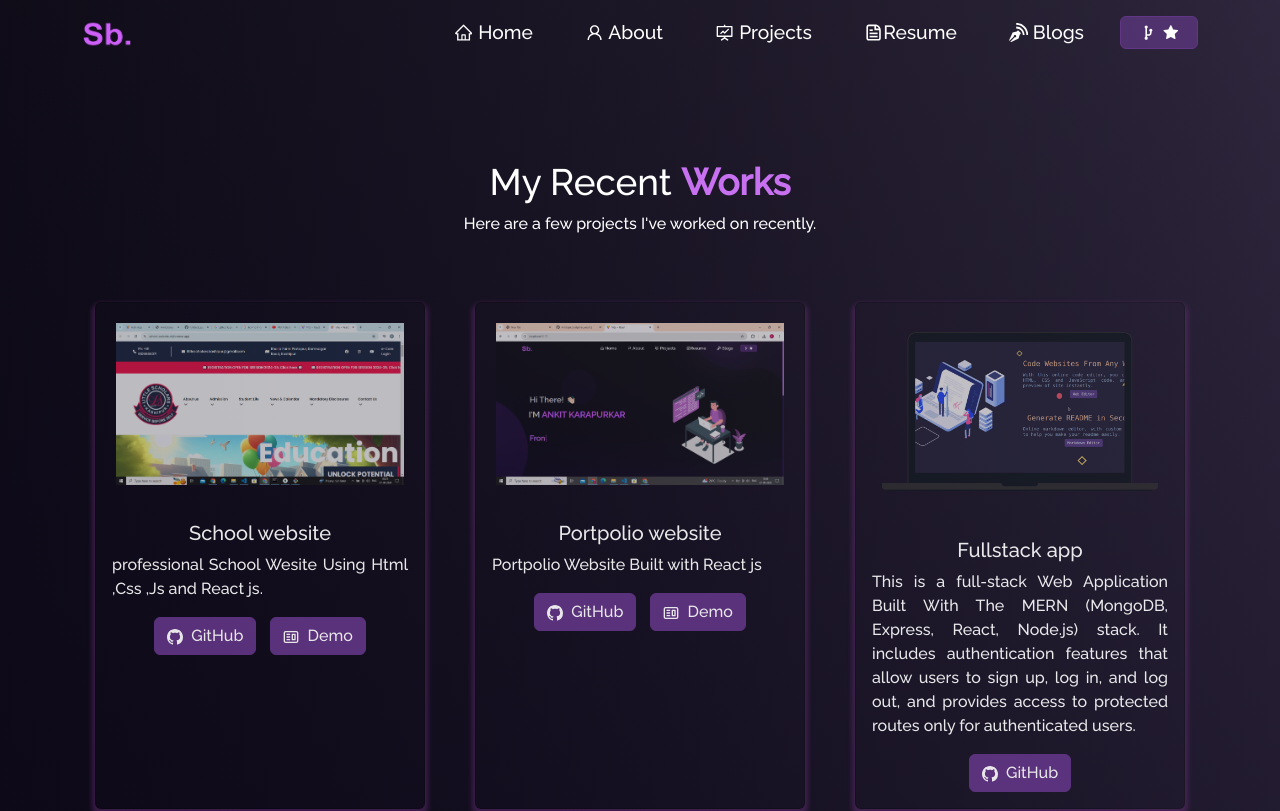
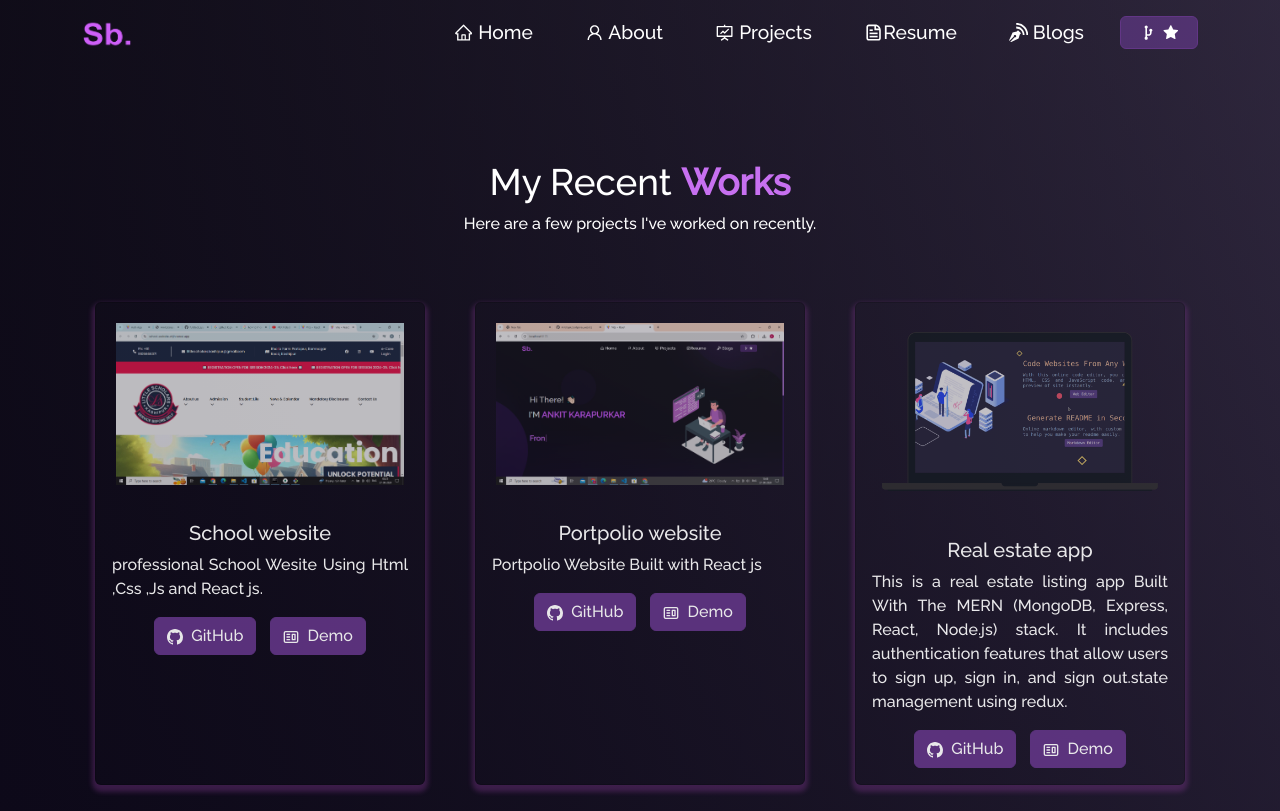
Before and after one commit to Ankitkpk/portpolio_website, a React (Vite) app: page /project in a window 1280 px wide. Shown: the top 811 px of the page. Built offline with nearby package versions, Linux system fonts and the light colour scheme.

Commit message:
second commit

```diff
--- a/src/components/Projects/Project.jsx
+++ b/src/components/Projects/Project.jsx
@@ -42,12 +42,12 @@ const Project = () => {
             <ProjectCard
               imgPath={editor}
               isBlog={false}
-              title="Fullstack app"
-              description="This is a full-stack Web Application Built With The MERN (MongoDB,
+              title="Real estate app"
+              description="This is a real estate listing app Built With The MERN (MongoDB,
         Express, React, Node.js) stack. It includes authentication features that
-        allow users to sign up, log in, and log out, and provides access to
-        protected routes only for authenticated users."
-              ghLink="https://github.com/Ankitkpk/fullstack_app"
+        allow users to sign up, sign in, and sign out.state management using redux."
+              ghLink="https://github.com/Ankitkpk/Real-Estate"
+              demoLink="https://real-estate-kv6m.onrender.com/"
             />
           </Col>
         </Row>
```
